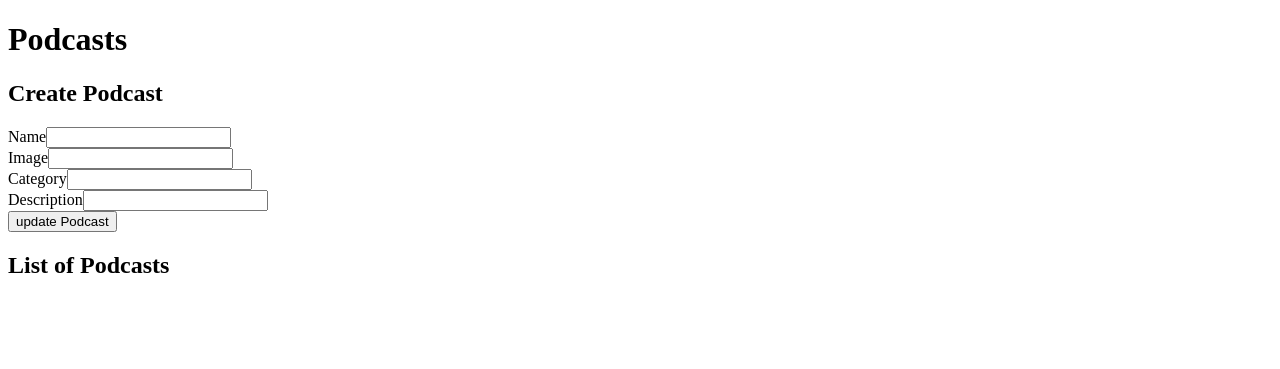
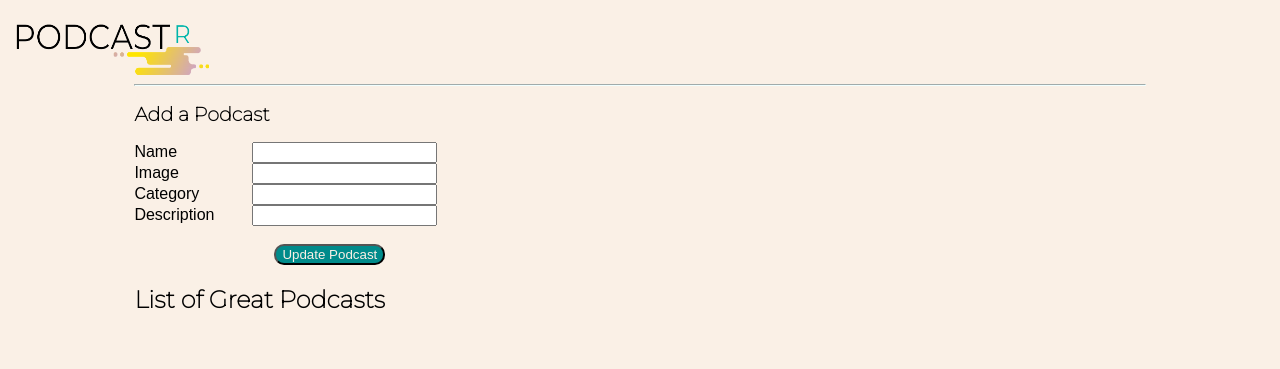
Before and after one commit to jzboyd/Pairing, a website: page public/index.html in a window 1280 px wide. Drawn offline with nearby package versions, Linux system fonts and the light colour scheme; no server answers.

Commit message:
added css styling

```diff
--- a/public/index.html
+++ b/public/index.html
@@ -4,10 +4,13 @@
     <meta charset="utf-8">
     <title>Podcastr</title>
     <link rel="stylesheet" href="main.css" />
+    <link rel="preconnect" href="https://fonts.gstatic.com">
+    <link href="https://fonts.googleapis.com/css2?family=Montserrat:wght@100&display=swap" rel="stylesheet">
   </head>
   <body>
     <div class="container">
-      <h1>Podcasts</h1>
+      <!-- <h1 id="title">PODCAST-R</h1> -->
+      <img id="logo" src="podcastlogo.png" />
       <main></main>
     </div>
     <script
--- a/public/js/app.js
+++ b/public/js/app.js
@@ -63,39 +63,43 @@ class App extends React.Component {
 
   render = () => {
     return (
-      <div>
-      <h2>Create Podcast</h2>
+      <div id="app">
+      <hr/>
+      <h2 id="subtitle">Add a Podcast</h2>
       <form onSubmit={this.handleSubmit}>
-      <label htmlFor="name">Name</label>
+      <label htmlFor="name"><p className="input">Name</p></label>
       <input type="text" id="name" onChange={this.handleChange} />
       <br />
-      <label htmlFor="image">Image</label>
+      <label htmlFor="image"><p className="input">Image</p></label>
       <input type="text" id="image" onChange={this.handleChange} />
       <br />
-      <label htmlFor="category">Category</label>
+      <label htmlFor="category"><p className="input">Category</p></label>
       <input type="text" id="category" onChange={this.handleChange} />
       <br />
-      <label htmlFor="description">Description</label>
+      <label htmlFor="description"><p className="input">Description</p></label>
       <input type="text" id="description" onChange={this.handleChange} />
-      <br />
-      <input type="submit" value="update Podcast" />
+      <br /><br />
+      <input id="updatebtn" type="submit" value="Update Podcast" />
       </form>
-    <h2>List of Podcasts</h2>
+    <h2 id="list">List of Great Podcasts</h2>
+      <div id="podcastlist">
         <ul>
         {this.state.podcasts.map((podcast) => {
             return(
               <li>
-          {podcast.name}
+              <p id="podname">{podcast.name}</p>
               <br />
 
-          {podcast.category}
+              <p id="podcat">{podcast.category}</p>
               <br />
 
-          {podcast.description}
+              <p id="poddesc">{podcast.description}</p>
               <br />
 
               <img src={podcast.image} alt={podcast.name} />
+              <br/>
               <button value={podcast._id} onClick={this.deletePodcast}>DELETE</button>
+              <br/><br/>
               <details>
               <summary>Edit this podcast</summary>
               <form id={podcast._id} onSubmit={this.updatePodcast}>
@@ -130,15 +134,15 @@ class App extends React.Component {
               id="description"
               onChange={this.handleChange}
               />
-          <br />
-          <input type="submit" value="update Podcast" />
+              <br /><br />
+              <input id="updatebtn" type="submit" value="Update Podcast" />
               </form>
               </details>
               </li>
         )
-
       })}
       </ul>
+      </div>
       </div>
     )
   }
--- a/public/main.css
+++ b/public/main.css
@@ -0,0 +1,112 @@
+body {
+  background-color: linen;
+}
+
+main {
+  display: flex;
+  justify-content: center;
+}
+
+#app {
+  width: 80%;
+}
+
+img {
+  width: 15em;
+  height: 15em;
+}
+
+#title {
+  font-family: 'Montserrat'
+}
+
+#subtitle {
+  font-family: 'Montserrat';
+  font-size: 1.2em;
+}
+
+#name {
+  margin-left: 5em;
+}
+
+#image {
+  margin-left: 4.9em;
+}
+
+#category {
+  margin-left: 3.38em;
+}
+
+#description {
+  margin-left: 2.2em;
+}
+
+#updatebtn {
+  margin-left: 10.5em;
+  border-radius: 10px;
+  background-color: darkcyan;
+  color: linen;
+  font-family: arial;
+}
+
+.input {
+  font-family: arial;
+  margin-right: .5em;
+  margin-bottom: .5em;
+  display: inline;
+}
+
+hr {
+  margin-top: -.5em;
+  border-color: azure;
+}
+
+#podcastlist {
+  display: flex;
+  justify-content: center;
+}
+
+ul {
+  list-style: none;
+  font-family: arial;
+}
+
+#list {
+  font-family: 'Montserrat';
+  font-weight: bold;
+}
+
+#podname {
+  font-family: arial;
+  margin-bottom: 2px;
+  font-size: 2rem;
+}
+
+#podcat {
+  font-family: arial;
+  margin: 0 auto 2px 1em;
+  font-size: 1.2em;
+}
+
+#poddesc {
+  font-family: arial;
+  margin: 0 auto 2px 1em;
+}
+
+img {
+  border: 4px darkcyan solid;
+}
+
+#logo {
+  border: none;
+  height: 5em;
+  width: 15em;
+}
+
+button {
+  border-radius: 10px;
+  background-color: darkcyan;
+  color: linen;
+  font-family: arial;
+
+}
```
Also changed, not shown: README.md, public/podcastlogo.png (added). Lines whose indentation alone changed are shown as unchanged.
